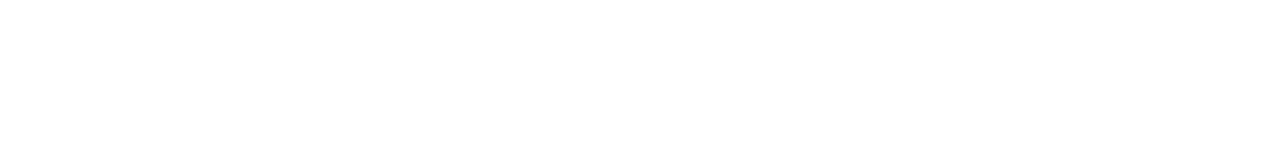
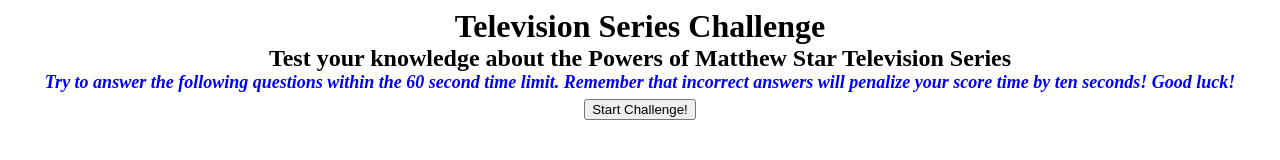
Before and after one commit to qkeddy/powers-of-matthew-star-code-quiz, a plain HTML site: page index.html in a window 1280 px wide. Drawn offline with Linux system fonts and the light colour scheme.

Commit message:
Built initial welcome page.

```diff
--- a/assets/css/style.css
+++ b/assets/css/style.css
@@ -0,0 +1,3 @@
+div {
+    font-style: italic;
+}
--- a/assets/js/script.js
+++ b/assets/js/script.js
@@ -2,11 +2,43 @@
  * ! Populate initial HTML screen
  */
 function buildWelcomePage() {
-    // Ask question: Do you want to play?
-    //
+    // Initialize elements
+    var body = document.body;
+    var h1El = document.createElement("h1");
+    var h2El = document.createElement("h2");
+    var infoEl = document.createElement("div");
+    var buttonEl = document.createElement("button");
+
+    // Add text
+    h1El.textContent = "Television Series Challenge";
+    h2El.textContent =
+        "Test your knowledge about the Powers of Matthew Star Television Series";
+    infoEl.textContent =
+        "Try to answer the following questions within the 60 second time limit. Remember that incorrect answers will penalize your score time by ten seconds! Good luck!";
+    buttonEl.textContent = "Start Challenge!"
+
+    // Add to page
+    body.appendChild(h1El);
+    h1El.appendChild(h2El);
+    h2El.appendChild(infoEl);
+    h2El.appendChild(buttonEl);
+
+    // Style elements
+    h1El.setAttribute("style", "margin:auto; width:100%; text-align:center;");
+    h2El.setAttribute(
+        "style",
+        "margin:auto; width:100%; text-align:center; font-size: .75em"
+    );
+    infoEl.setAttribute(
+        "style",
+        "margin:auto; width:100%; text-align:center; font-size: .75em; color: blue; font-style: italic"
+    );
+
+    var takeQuiz = true;
+
     console.log("Welcome page built");
 
-    return;
+    return takeQuiz;
 }
 
 /**
@@ -18,7 +50,7 @@ function buildQuestionPage(questionNumber) {
     var currentQuestion = supplyQuestions(questionNumber);
 
     // Build HTML Here
-    console.log("Question: " + currentQuestion.question())
+    console.log("Question: " + currentQuestion.question());
     console.log("Choices: " + currentQuestion.possibleAnswers());
     console.log("Answer: " + currentQuestion.correctAnswer());
     console.log("Answer ID: " + currentQuestion.correctAnswerId());
@@ -64,11 +96,10 @@ function supplyQuestions(questionNumber) {
             return this.quizQuestions[questionNumber].choices[
                 this.quizQuestions[questionNumber].answer
             ];
-        }
+        },
     };
     return questions;
 }
-
 
 /**
  * ! Timer Logic
@@ -78,8 +109,6 @@ function supplyQuestions(questionNumber) {
  * ! High score logic
  */
 // Refresh HTML to display high scores
-
-
 
 /**
  * ! Main Controller
--- a/index.html
+++ b/index.html
@@ -4,10 +4,11 @@
         <meta charset="UTF-8" />
         <meta http-equiv="X-UA-Compatible" content="IE=edge" />
         <meta name="viewport" content="width=device-width, initial-scale=1.0" />
-    <title>Document</title>
+        <title>Test your knowledge!</title>
         <link rel="stylesheet" href="./assets/css/style.css" />
     </head>
 
+    <body>
         <script src="./assets/js/script.js"></script>
-  <body></body>
+    </body>
 </html>
```
Lines whose indentation alone changed are shown as unchanged.
